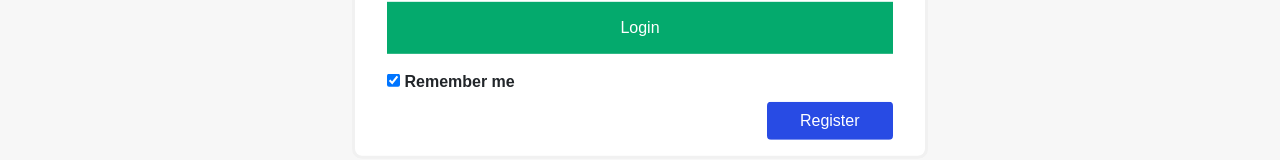
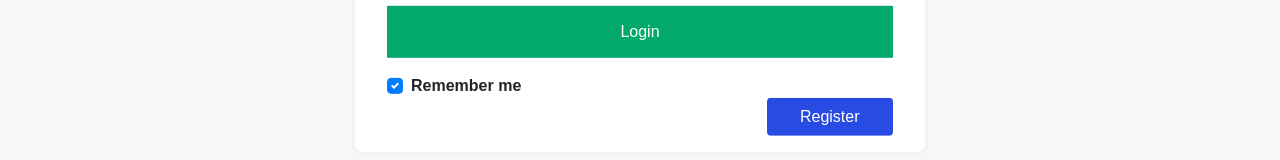
Before and after one commit to gokberkotlu/reengen-final-project, a Vue app in the folder client/: page /login in a window 1280 px wide. Shown: the part 462-622 px from the top of the page. Built offline with nearby package versions, Linux system fonts and the light colour scheme.

Commit message:
:sparkles: feat: remember login feature

```diff
--- a/client/src/pages/Login.vue
+++ b/client/src/pages/Login.vue
@@ -26,9 +26,15 @@
 
                 <button type="submit">Login</button>
 
-                <label class="mt-2">
-                    <input type="checkbox" checked="checked" name="remember"> Remember me
-                </label>
+                <b-form-checkbox
+                id="checkbox-remember"
+                v-model="remember"
+                name="checkbox-remember"
+                class="mt-2"
+                checked="checked"
+                >
+                Remember me
+                </b-form-checkbox>
 
                 <div @click="goToRegisterPage" style="background-color: #fff; text-align: right">
                     <div class="btn register-btn w-25">Register</div>
@@ -49,8 +55,9 @@
                     name: null,
                     email: null,
                     authority: null,
-                    password: null
-                }
+                    password: null,
+                },
+                remember: true
             };
         },
         methods: {
@@ -58,8 +65,12 @@
                 this.$router.push('/register');
             },
             onSubmit() {
-                console.log(this.form);
-                this.$store.dispatch('login', this.form);
+                this.$store.dispatch('login', { form: this.form, remember: this.remember});
+            }
+        },
+        watch: {
+            remember(val) {
+                console.log(val);
             }
         }
     }
--- a/client/src/routes.js
+++ b/client/src/routes.js
@@ -7,22 +7,44 @@ import { store } from './store/store'
 
 export const routes = [
     {
+        path: '/',
+        beforeEnter(to, from, next) {
+            if(!store.getters.getToken) {
+                next('/login');
+            } else {
+                next('/factories');
+            }
+        }
+    },
+    {
         path: '/login',
         name: 'Login',
-        component: Login
+        component: Login,
+        beforeEnter(to, from, next) {
+            if(!store.getters.getToken) {
+                next();
+            } else {
+                next('/');
+            }
+        }
     },
     {
         path: '/register',
         name: 'Register',
-        component: Register
+        component: Register,
+        beforeEnter(to, from, next) {
+            if(!store.getters.getToken) {
+                next();
+            } else {
+                next('/');
+            }
+        }
     },
     {
         path: '/factories',
         name: 'Factories',
         component: Factories,
         beforeEnter(to, from, next) {
-            console.log(store.getters.getToken);
-            next();
             if(store.getters.getToken) {
                 next();
             } else {
--- a/client/src/store/store.js
+++ b/client/src/store/store.js
@@ -67,7 +67,7 @@ export const store = new Vuex.Store({
             axios({
                 method: 'post',
                 url: `${serverUrl}/login`,
-                data: payload
+                data: payload.form
             })
             .then(res => {
                 if(res.status === 200) {
@@ -77,7 +77,9 @@ export const store = new Vuex.Store({
                     commit('setAuthority', res.data.authority);
                     commit('setName', res.data.name);
                     commit('setEmail', res.data.email);
-                    localStorage.setItem("token", res.data.token);
+                    if(payload.remember) {
+                        localStorage.setItem("token", res.data.token);
+                    }
                     router.push('/factories');
                 }
             });
```
